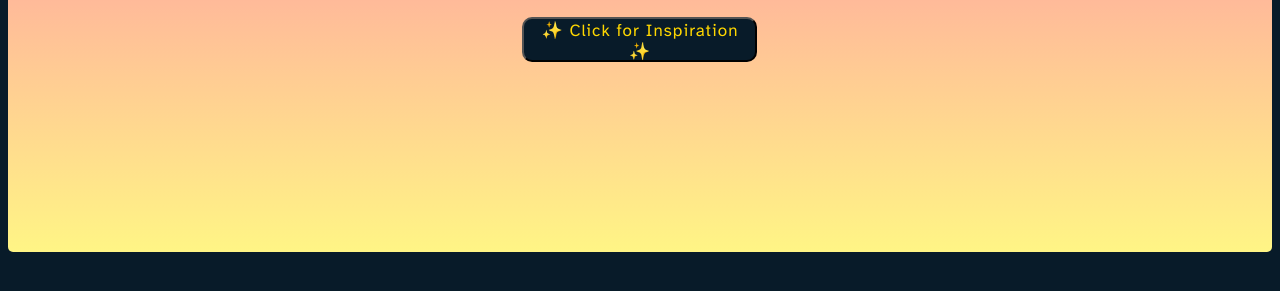
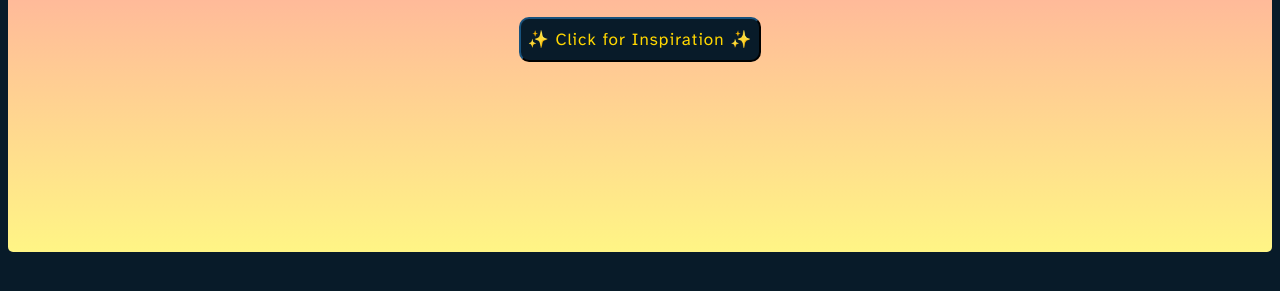
Before and after one commit to itslittleolivia/22-Reasons-, a plain HTML site: page index.html in a window 1280 px wide. Shown: the part 227-518 px from the top of the page. Drawn offline with Linux system fonts and the light colour scheme; a web font is replaced by a local one.

Commit message:
Updated CSS file
Enlarged button, updated background colour on the button element

```diff
--- a/style.css
+++ b/style.css
@@ -77,7 +77,7 @@ h3 {
 }
 
 #quote-button {
-    width: 235px;
+    width: 270;
     height: 45px;
     font-size: 17px;
     text-align: center;
@@ -88,4 +88,5 @@ h3 {
     border-radius: 10px;
     letter-spacing: 1px;
     font-weight: regular 400;
+    border-color: #081b29;
 }
```
